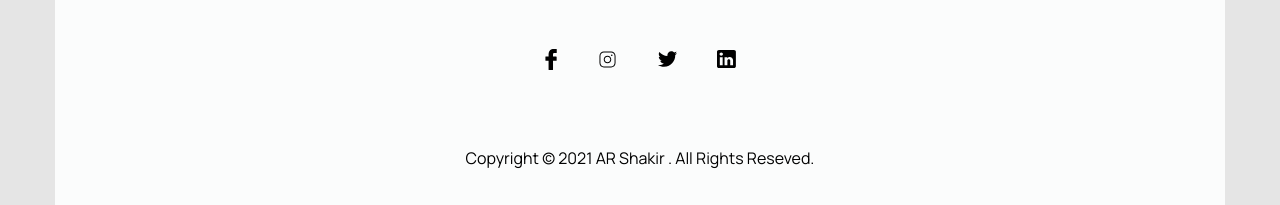
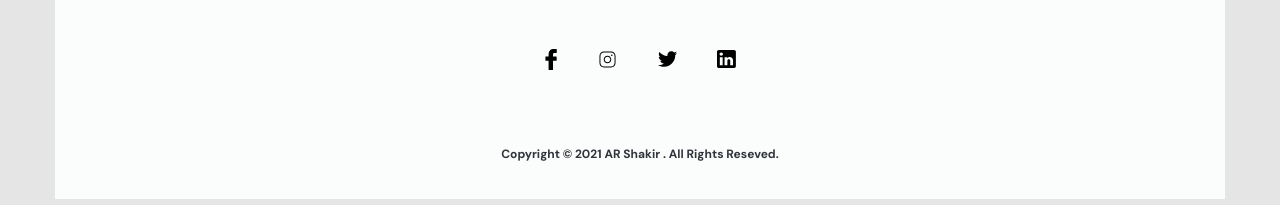
Before and after one commit to SergDv1962/realEstate, a plain HTML site: page index.html in a window 1280 px wide. Shown: the part 5087-5292 px from the top of the page. Drawn offline with nearby package versions, Linux system fonts and the light colour scheme.

Commit message:
add format of copyright`s font

```diff
--- a/scss/layouts/_footer.scss
+++ b/scss/layouts/_footer.scss
@@ -80,6 +80,11 @@
     }
   }
   &__copyright{
+    color: var(--color-secondary-grey-dark);
+    font-family: DM Sans;
+    font-size: 12px;
+    font-weight: 700;
+    line-height: 1.33;
     margin-top: 77px;
     @media (max-width: $bp-desktop) {
       margin-top: 36px;
```
Also changed, not shown: css/main.css, 1 other file.
